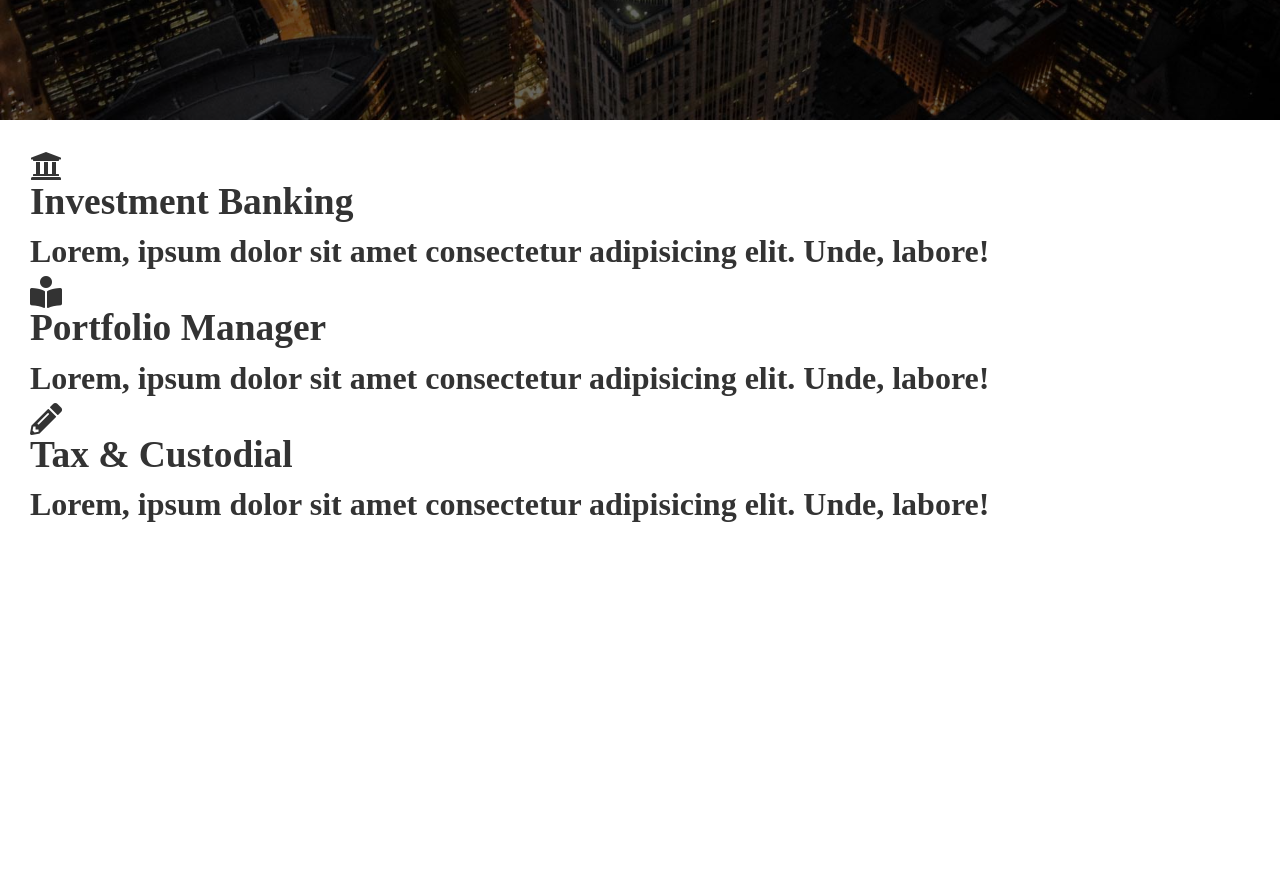
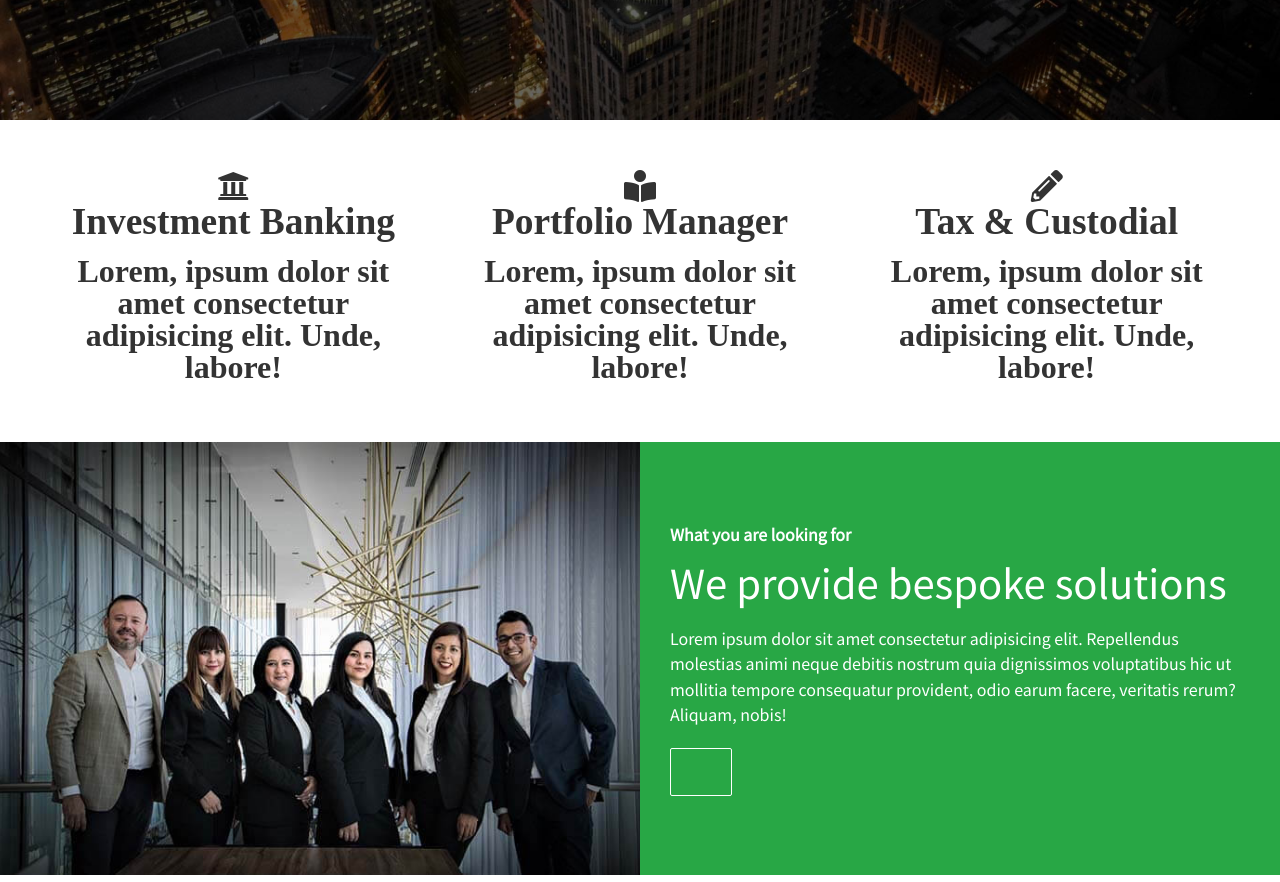
Before and after one commit to Ryan-Solomon/edge-ledger-website, a plain HTML site: page index.html in a window 1280 px wide. Shown: the part 680-1562 px from the top of the page. Before the commit the page ends 1239 px from the top, so only its background shows below. Drawn offline with Linux system fonts and the light colour scheme.

Commit message:
adds solutions section

```diff
--- a/css/utils.css
+++ b/css/utils.css
@@ -24,19 +24,90 @@
   opacity: 0.9;
 }
 
-.btn-primary {
+.btn-primary,
+.bg-primary {
   background: #28a745;
   color: #fff;
 }
-.btn-secondary {
+.btn-secondary,
+.bg-secondary {
   background: #0284d0;
   color: #fff;
 }
-.btn-dark {
+.btn-dark,
+.bg-dark {
   background: #333;
   color: #fff;
 }
-.btn-light {
+.btn-light,
+.bg-light {
   background: #fff;
   color: #333;
 }
+
+.btn-outline {
+  background: transparent;
+  border: 1px solid #fff;
+}
+
+/* Flex Items */
+
+.flex-items {
+  display: flex;
+  text-align: center;
+  justify-content: center;
+  text-align: center;
+  height: 100%;
+}
+
+.flex-items > div {
+  padding: 20px;
+}
+
+/* Flex Columns */
+
+.flex-columns .row {
+  display: flex;
+  flex-direction: row;
+  flex-wrap: wrap;
+  width: 100%;
+}
+
+.flex-columns .column {
+  display: flex;
+  flex-direction: column;
+  flex-basis: 100%;
+  flex: 1;
+}
+
+.flex-columns .column .column-1,
+.flex-columns .column .column-2 {
+  height: 100%;
+}
+
+.flex-columns img {
+  width: 100%;
+  height: 100%;
+  object-fit: cover;
+}
+
+.flex-columns .column-2 {
+  display: flex;
+  flex-direction: column;
+  align-items: flex-start;
+  justify-content: center;
+  padding: 30px;
+}
+
+.flex-columns h2 {
+  font-size: 40px;
+  font-weight: 100;
+}
+
+.flex-columns h4 {
+  margin-bottom: 10px;
+}
+
+.flex-columns p {
+  margin: 20px 0;
+}
--- a/index.html
+++ b/index.html
@@ -42,6 +42,7 @@
     </header>
 
     <main>
+      <!-- ABOUT: ICONS -->
       <section id="about" class="icons bg-light">
         <div class="flex-items">
           <div>
@@ -79,6 +80,31 @@
           </div>
         </div>
       </section>
+      <!-- ABOUT: SOLUTIONS -->
+      <div class="solutions flex-columns">
+        <div class="row">
+          <div class="column">
+            <div class="column-1">
+              <img src="./image_resources/home/people.jpg" alt="" />
+            </div>
+          </div>
+          <div class="column">
+            <div class="column-2 bg-primary">
+              <h4>What you are looking for</h4>
+              <h2>We provide bespoke solutions</h2>
+              <p>
+                Lorem ipsum dolor sit amet consectetur adipisicing elit.
+                Repellendus molestias animi neque debitis nostrum quia
+                dignissimos voluptatibus hic ut mollitia tempore consequatur
+                provident, odio earum facere, veritatis rerum? Aliquam, nobis!
+              </p>
+              <a href="#" class="btn btn-outline">
+                <i class="fas fa-chevron"></i>
+              </a>
+            </div>
+          </div>
+        </div>
+      </div>
     </main>
   </body>
 </html>
```
